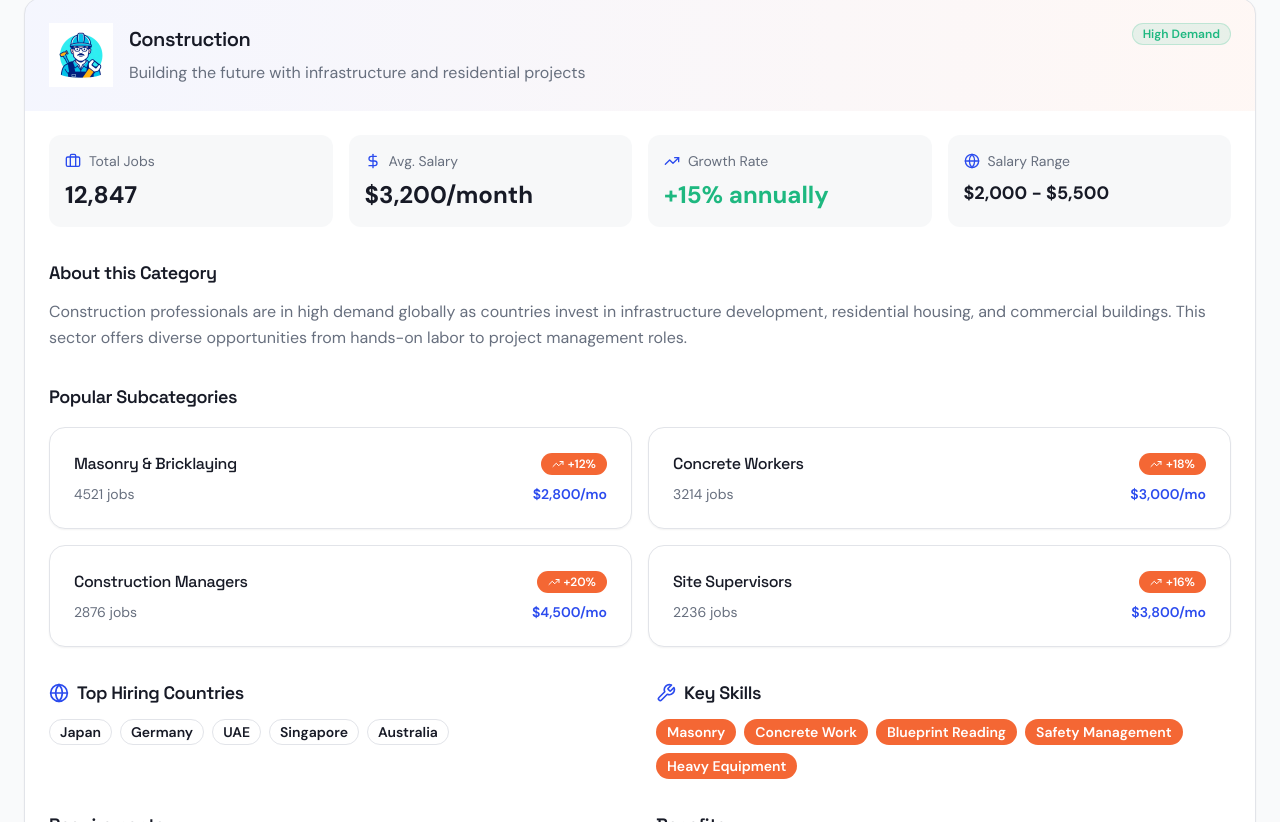
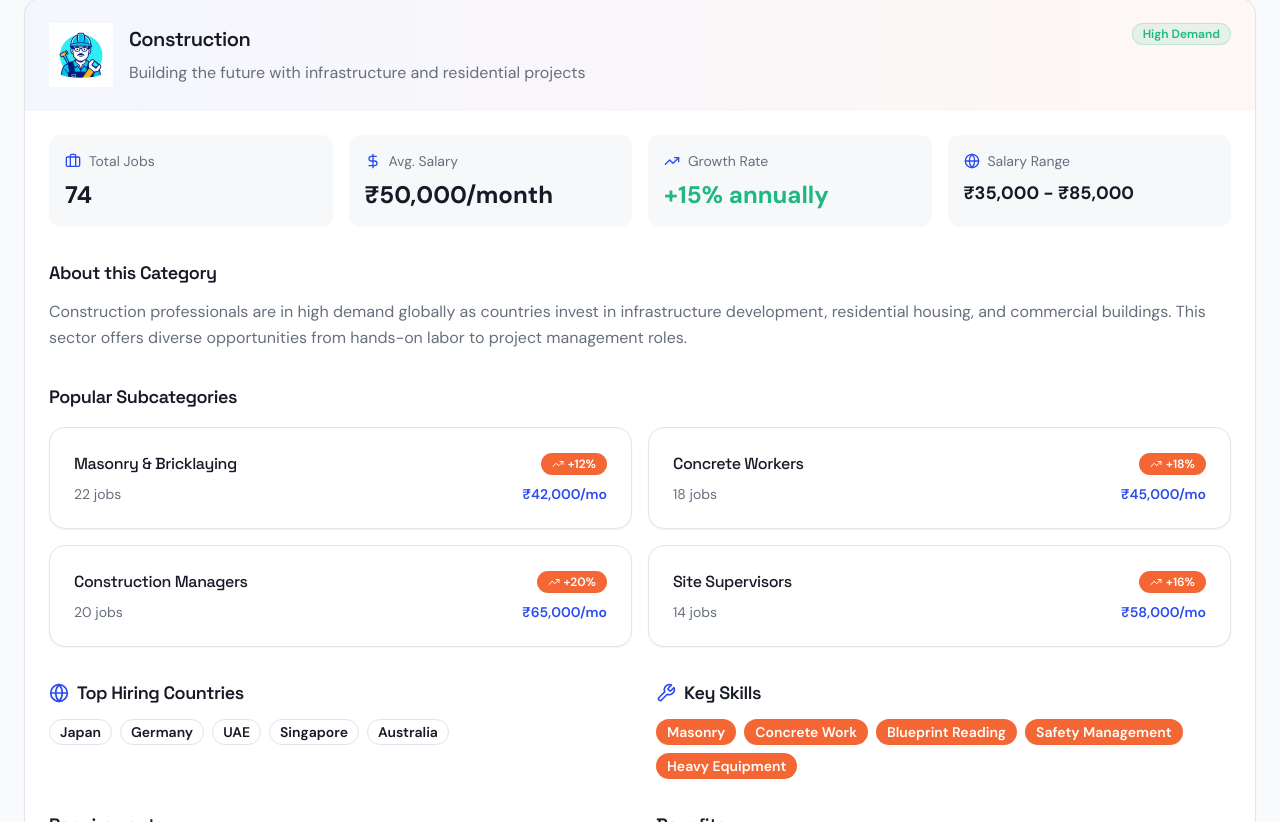
Before and after one commit to mukul-tater/gigbridge-global, a React (Vite) app: page /job-categories in a window 1280 px wide. Shown: the part 632-1454 px from the top of the page. Built offline with nearby package versions, Linux system fonts and the light colour scheme.

Commit message:
Preceding changes

```diff
--- a/src/pages/JobCategories.tsx
+++ b/src/pages/JobCategories.tsx
@@ -59,18 +59,18 @@ const categoryDetails: CategoryDetail[] = [
     title: "Construction",
     description: "Building the future with infrastructure and residential projects",
     longDescription: "Construction professionals are in high demand globally as countries invest in infrastructure development, residential housing, and commercial buildings. This sector offers diverse opportunities from hands-on labor to project management roles.",
-    totalJobs: "12,847",
-    avgSalary: "$3,200/month",
-    salaryRange: "$2,000 - $5,500",
+    totalJobs: "74",
+    avgSalary: "₹50,000/month",
+    salaryRange: "₹35,000 - ₹85,000",
     demand: "High",
     growth: "+15% annually",
     topCountries: ["Japan", "Germany", "UAE", "Singapore", "Australia"],
     skills: ["Masonry", "Concrete Work", "Blueprint Reading", "Safety Management", "Heavy Equipment"],
     subcategories: [
-      { name: "Masonry & Bricklaying", count: 4521, avgSalary: "$2,800/mo", growth: "+12%" },
-      { name: "Concrete Workers", count: 3214, avgSalary: "$3,000/mo", growth: "+18%" },
-      { name: "Construction Managers", count: 2876, avgSalary: "$4,500/mo", growth: "+20%" },
-      { name: "Site Supervisors", count: 2236, avgSalary: "$3,800/mo", growth: "+16%" }
+      { name: "Masonry & Bricklaying", count: 22, avgSalary: "₹42,000/mo", growth: "+12%" },
+      { name: "Concrete Workers", count: 18, avgSalary: "₹45,000/mo", growth: "+18%" },
+      { name: "Construction Managers", count: 20, avgSalary: "₹65,000/mo", growth: "+20%" },
+      { name: "Site Supervisors", count: 14, avgSalary: "₹58,000/mo", growth: "+16%" }
     ],
     requirements: [
       "Physical fitness and stamina",
```
